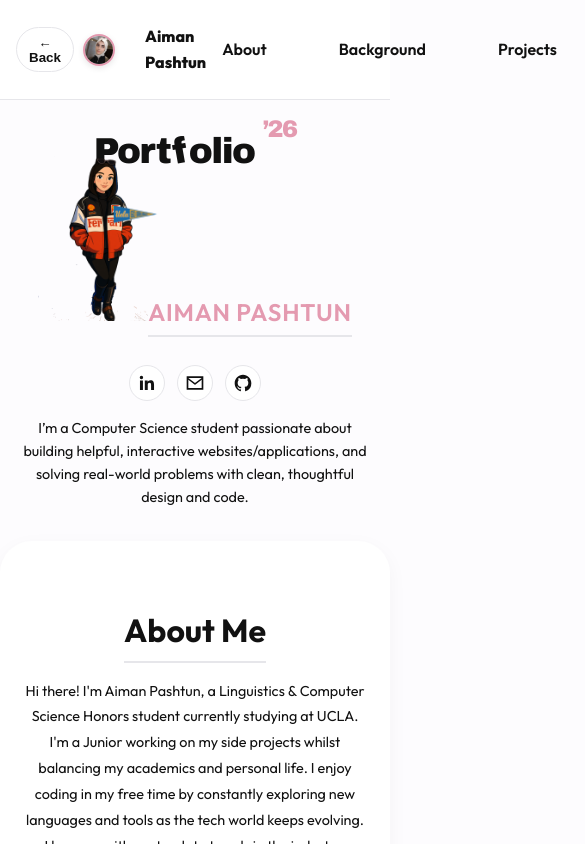
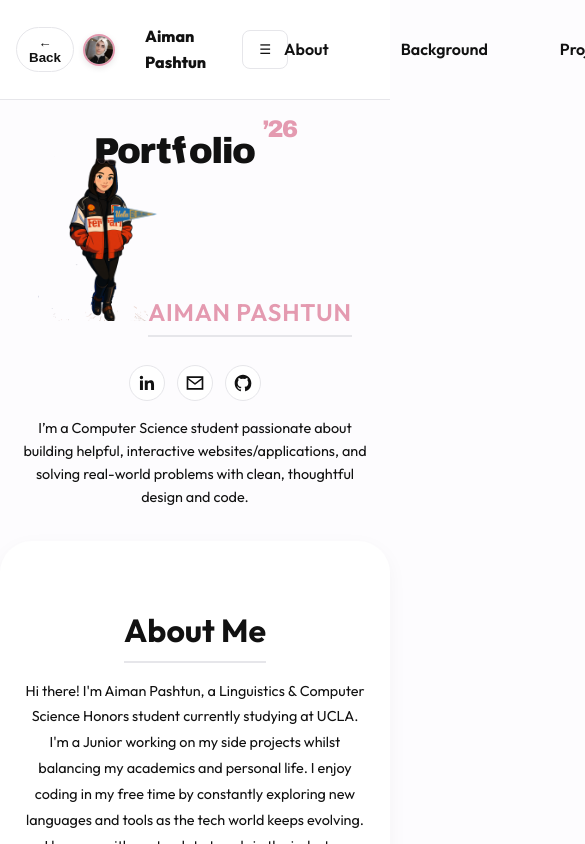
Before and after one commit to aimanpashtun/my-portfolio, a React (Vite) app: page / in a window 390 px wide. Both pictures are taken after a click on the button "Enter Portfolio". Shown: the top 844 px of the page, 585 px wide, since content can reach past the window. Built offline with nearby package versions, Linux system fonts and the light colour scheme; a web font is replaced by a local one.

Commit message:
fixed nav bar

```diff
--- a/src/App.css
+++ b/src/App.css
@@ -62,20 +62,62 @@
     font-size: 1.4rem;
   }
 
-  /* Nav */
+  .hamburger {
+  display: none;
+  background: none;
+  border: none;
+  font-size: 1.5rem;
+  color: var(--text);
+  cursor: pointer;
+  padding: 0.25rem 0.5rem;
+}
+
+@media (max-width: 768px) {
+  .hamburger {
+    display: block;
+  }
+
   .nav-links {
-    gap: 0.5rem;
-    font-size: 0.85rem;
+    display: none;
+    position: absolute;
+    top: 100%;
+    left: 0;
+    right: 0;
+    background: var(--card);
+    border-bottom: 1px solid var(--line);
+    flex-direction: column;
+    align-items: center;
+    gap: 0;
+    padding: 0;
+    transform: none;
+  }
+
+  .nav-links.open {
+    display: flex;
+  }
+
+  .nav-links a {
+    width: 100%;
+    text-align: center;
+    padding: 1rem;
+    border-top: 1px solid var(--line);
+  }
+
+  nav {
+    position: relative; /* so dropdown positions correctly */
   }
 
   .nav-name {
-    display: none; /* just avatar shows on very small screens */
+    display: none;
   }
+}
 
+@media (max-width: 480px) {
   .back-button {
     padding: 0.35rem 0.6rem;
     font-size: 0.85rem;
   }
+}
 
   /* Projects grid — force single column */
   .projects-grid {
--- a/src/components/Navbar.tsx
+++ b/src/components/Navbar.tsx
@@ -1,3 +1,4 @@
+import { useState } from "react";
 import ThemeToggle from "./ThemeToggle";
 
 interface NavbarProps {
@@ -5,6 +6,8 @@ interface NavbarProps {
 }
 
 const Navbar = ({ onBack }: NavbarProps) => {
+  const [menuOpen, setMenuOpen] = useState(false);
+
   return (
     <nav>
       <div className="nav-inner">
@@ -16,14 +19,24 @@ const Navbar = ({ onBack }: NavbarProps) => {
           <a href="#" className="nav-name">Aiman Pashtun</a>
         </div>
 
-        <div className="nav-links">
-          <a href="#about">About</a>
-          <a href="#info">Background</a>
-          <a href="#projects">Projects</a>
-          <a href="#contact">Contact</a>
+        <button
+          className="hamburger"
+          onClick={() => setMenuOpen(!menuOpen)}
+          aria-label="Toggle menu"
+        >
+          ☰
+        </button>
+
+        <div className={`nav-links ${menuOpen ? "open" : ""}`}>
+          <a href="#about" onClick={() => setMenuOpen(false)}>About</a>
+          <a href="#info" onClick={() => setMenuOpen(false)}>Background</a>
+          <a href="#projects" onClick={() => setMenuOpen(false)}>Projects</a>
+          <a href="#contact" onClick={() => setMenuOpen(false)}>Contact</a>
         </div>
 
-        <ThemeToggle />
+        <div className="nav-right">
+          <ThemeToggle />
+        </div>
       </div>
     </nav>
   );
```
